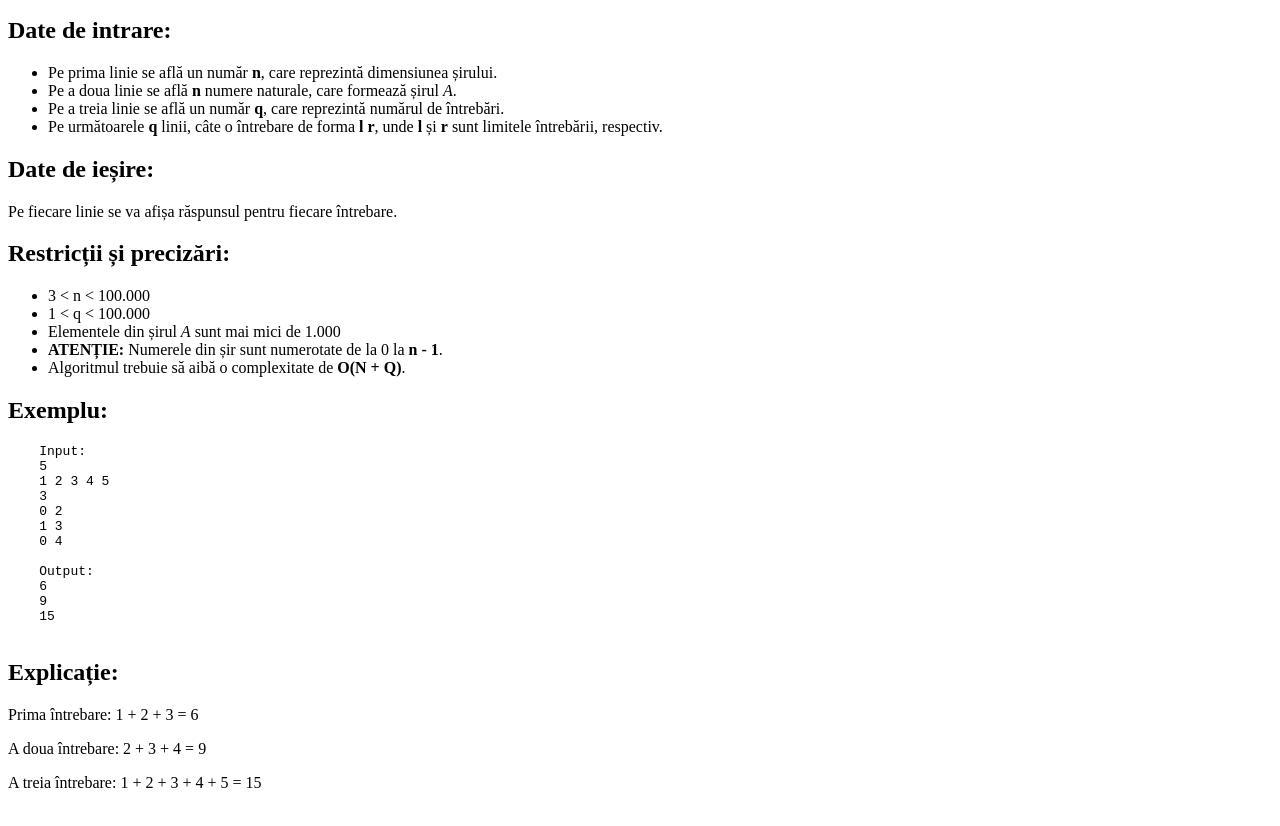
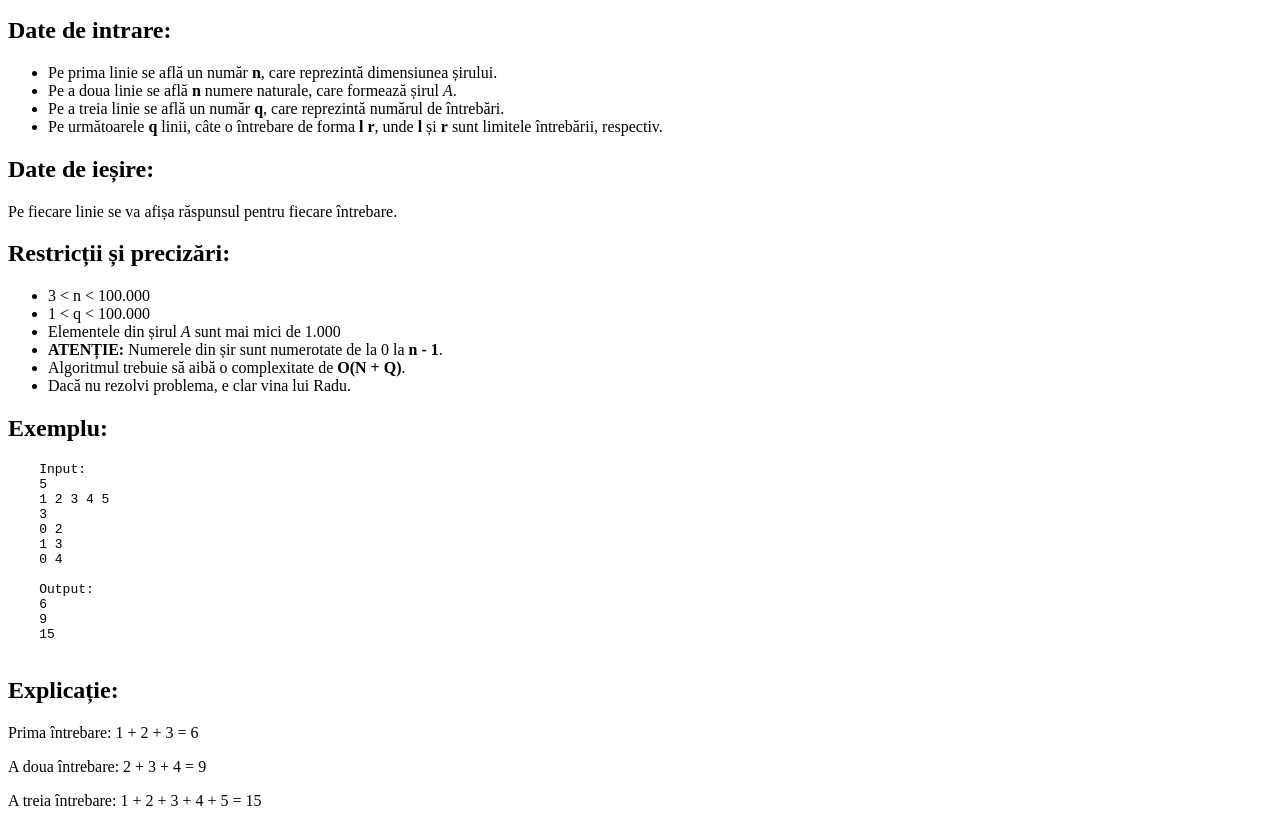
Before and after one commit to info-24/info-24.github.io, a plain HTML site: page statements/radu/index.html in a window 1280 px wide. Shown: the part 119-945 px from the top of the page. Drawn offline with Linux system fonts and the light colour scheme.

Commit message:
Update index.html

```diff
--- a/statements/radu/index.html
+++ b/statements/radu/index.html
@@ -27,6 +27,7 @@
         <li>Elementele din șirul <em>A</em> sunt mai mici de 1.000</li>
         <li><strong>ATENȚIE:</strong> Numerele din șir sunt numerotate de la 0 la <strong>n - 1</strong>.</li>
         <li>Algoritmul trebuie să aibă o complexitate de <strong>O(N + Q)</strong>.</li>
+        <li>Dacă nu rezolvi problema, e clar vina lui Radu.</li>
     </ul>
 
     <h2>Exemplu:</h2>
```
